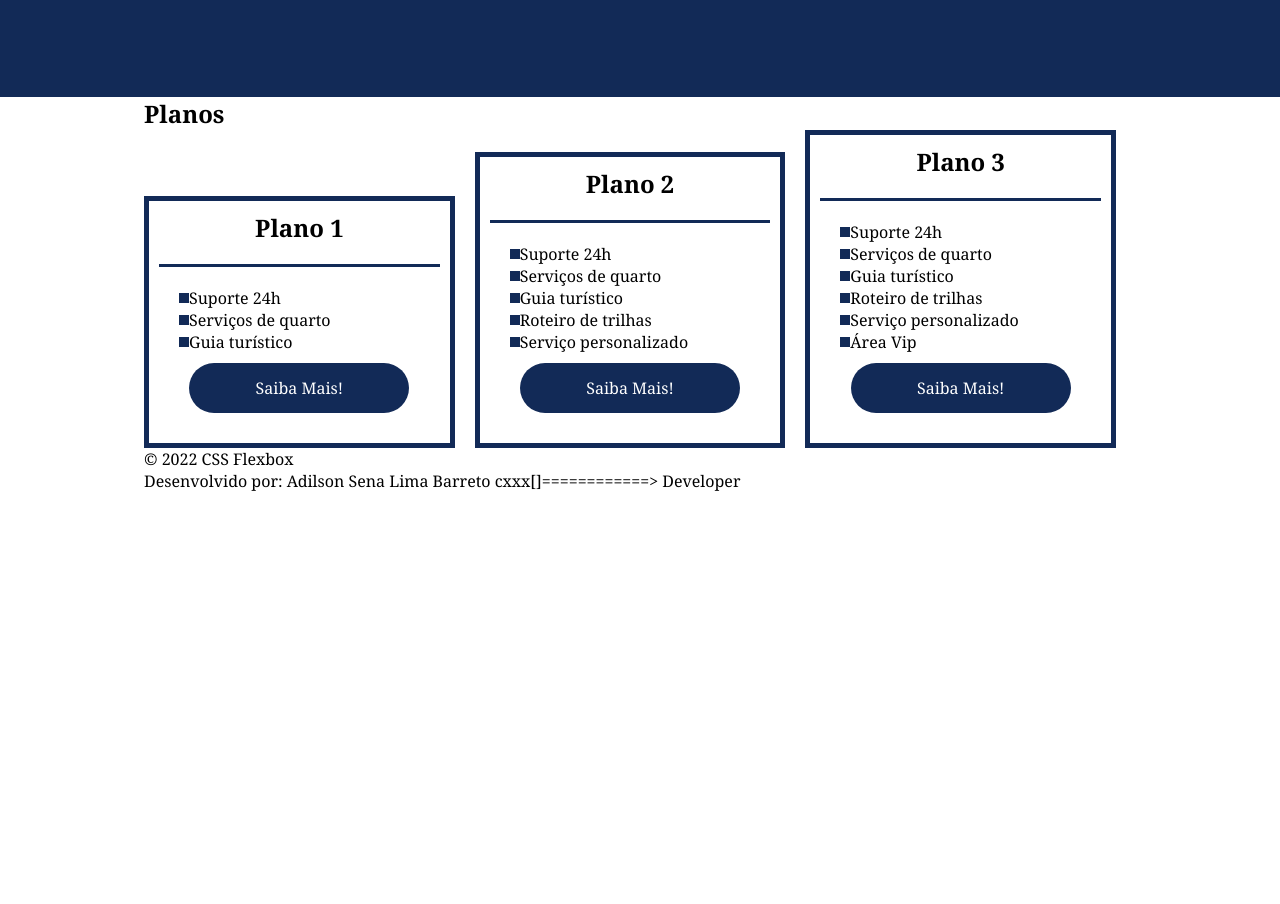
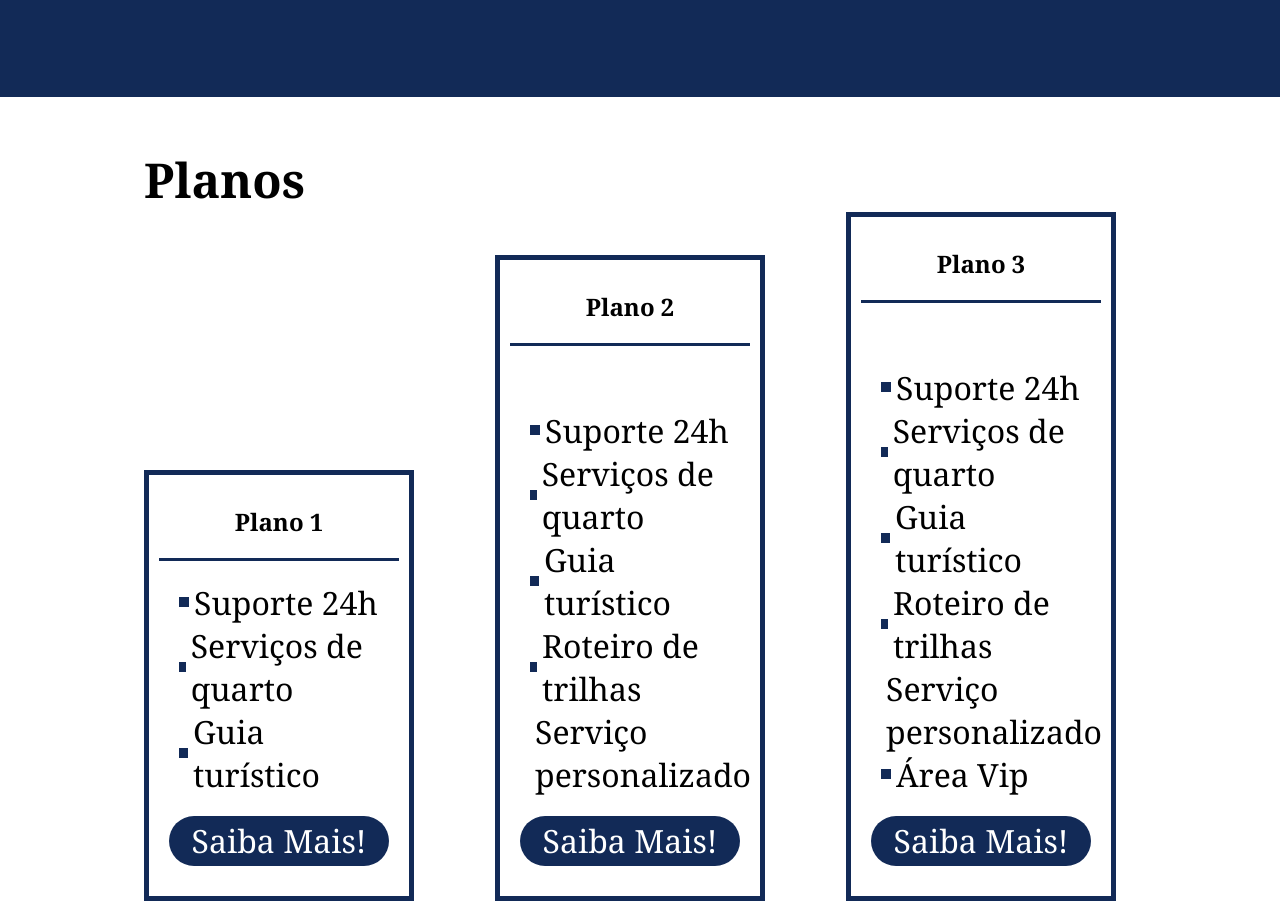
Before and after one commit to AdilsonSena/project-flex-box-dio, a plain HTML site: page flex-projeto/index.html in a window 1280 px wide. Shown: the part 1577-2481 px from the top of the page. Drawn offline with Linux system fonts and the light colour scheme.

Commit message:
Marcadores quebrando refatorar dps.(::before)

```diff
--- a/flex-projeto/style.css
+++ b/flex-projeto/style.css
@@ -168,11 +168,17 @@ header .menu {
 #planos {
     flex-direction: column;
     min-height: 100vh;
+    padding-top: 50px;
+}
+
+#planos {
+    font-size: 32px;
 }
 
 .list-planos {
     display: flex;
     align-items: flex-end;
+    justify-content: space-between;
 }
 
 .item-plano {
@@ -180,6 +186,7 @@ header .menu {
     border: 5px solid #122A57;
     margin-right: 20px;
     padding: 10px;
+    max-width: 240px;
 }
 
 .item-plano .btn {
@@ -192,6 +199,7 @@ header .menu {
     display: flex;
     flex-direction: column;
     text-align: center;
+    margin-top: 20px;
 }
 
 .item-plano h3::after {
@@ -207,6 +215,7 @@ header .menu {
     padding: 10px 20px;
     display: flex;
     flex-direction: column;
+    margin-bottom: 10px;
 }
 
 .item-plano ul li {
@@ -220,4 +229,5 @@ header .menu {
     width: 10px;
     height: 10px;
     background-color: #122A57;
+    margin-right: 5px;
 }
```
Also changed, not shown: flex-projeto/index.html (+3 -0 lines).
